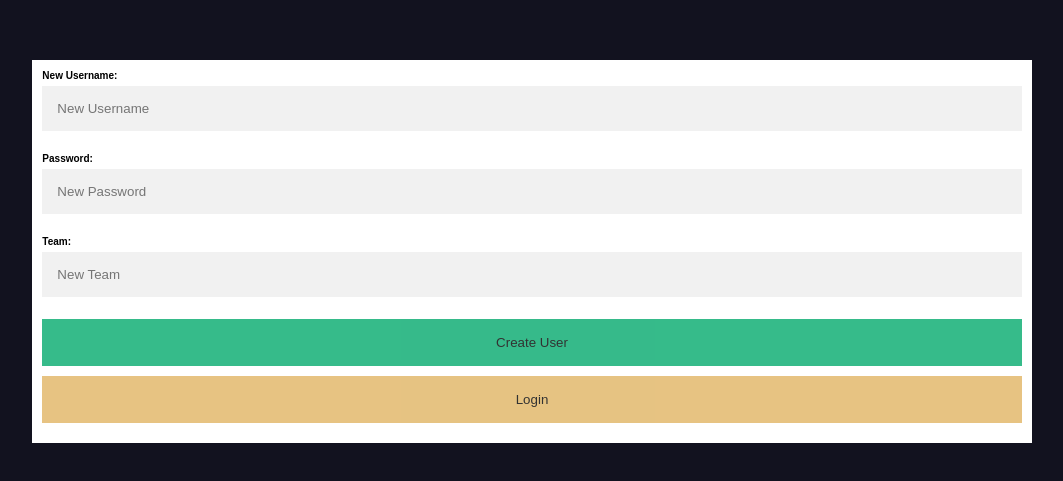
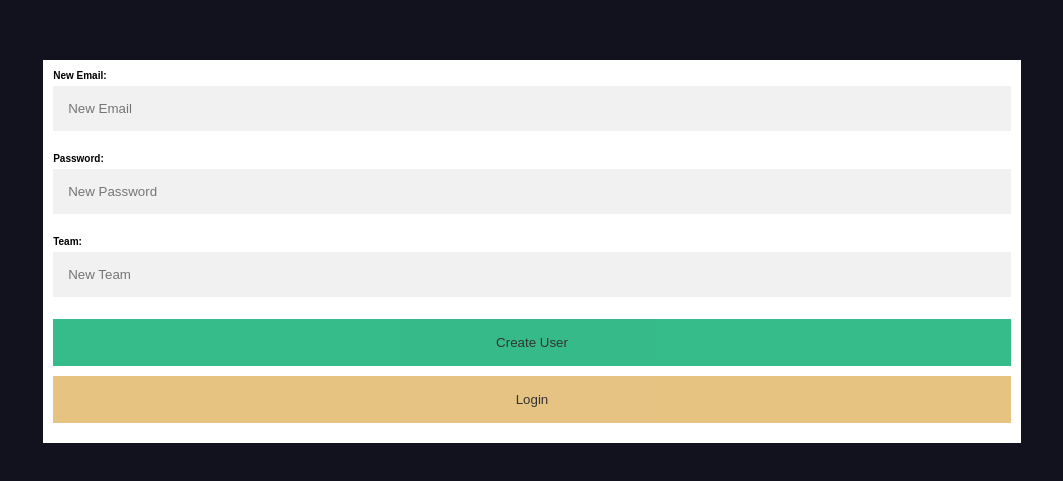
Before and after one commit to talhahafeez1/talhahafeez1.github.io, a plain HTML site: page register.html in a window 1280 px wide. Shown: the part 149-630 px from the top of the page, without its empty margins (108-1171 px from the left). Drawn offline with Linux system fonts and the light colour scheme.

Commit message:
Finished Week 1

```diff
--- a/fs/register.js
+++ b/fs/register.js
@@ -13,7 +13,7 @@ function createUser() {
         parseData = readData["users"]; // point to the day clicked
 
         if (parseData[username] != null) {
-            alert("Another user with the username entered already exists!");
+            alert("Another user with the email entered already exists!");
             return;
         }
         for (let i = 0; i < objLength(parseData); i++){
--- a/register.html
+++ b/register.html
@@ -9,8 +9,8 @@
     <body>
         <div class="register_container">
             <div class="register_form" id="submit_registerForm">
-                <label name="register_username"><b>New Username:</b>
-                  <input id="inputregisterUser" name="registerUser" type="text" placeholder="New Username"
+                <label name="register_username"><b>New Email:</b>
+                  <input id="inputregisterUser" name="registerUser" type="text" placeholder="New Email"
                   value="" required>
                 </label>
                 <label name="register_password"><b>Password:</b>
```
Also changed, not shown: fs/script.js (+4 -6 lines).
